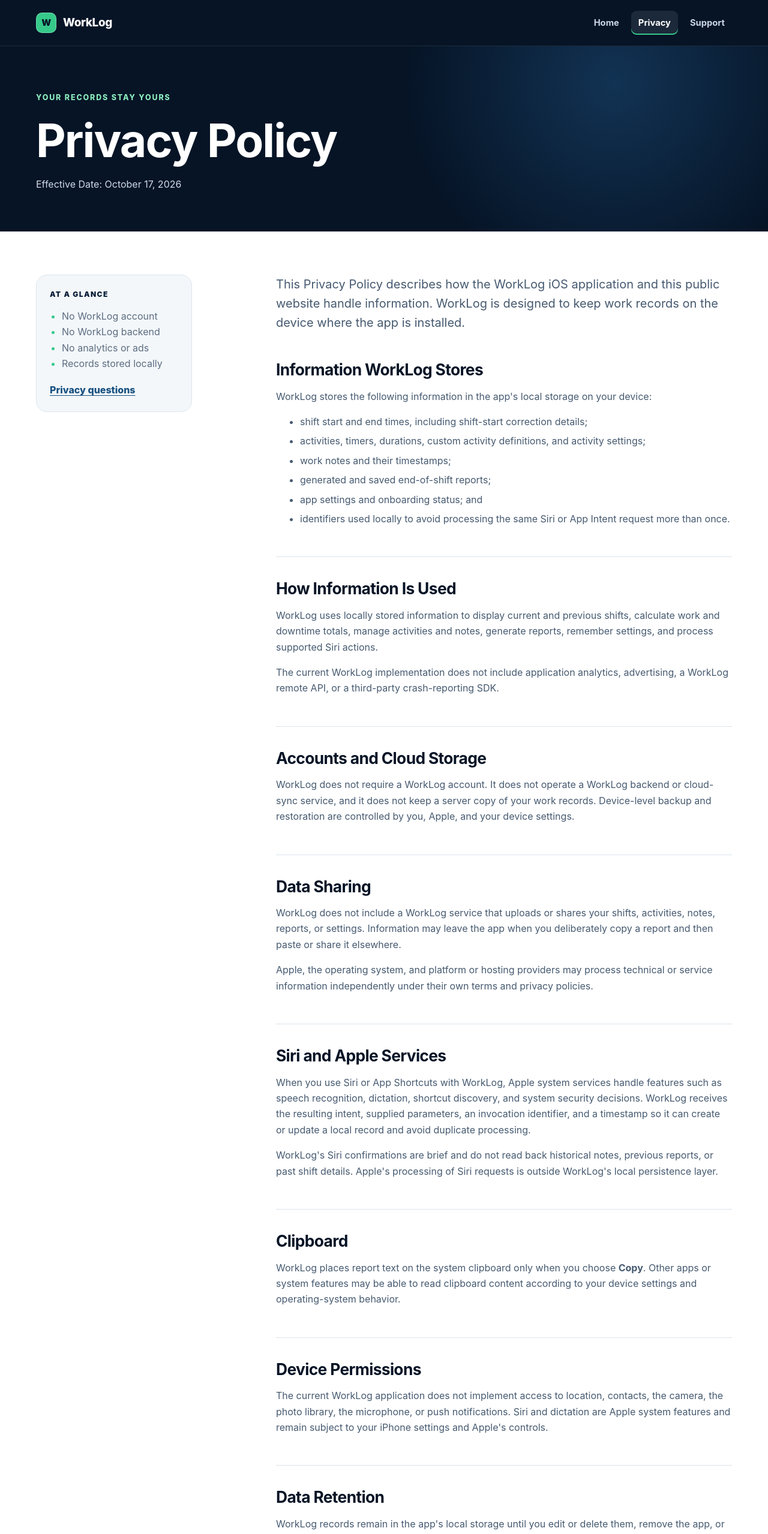
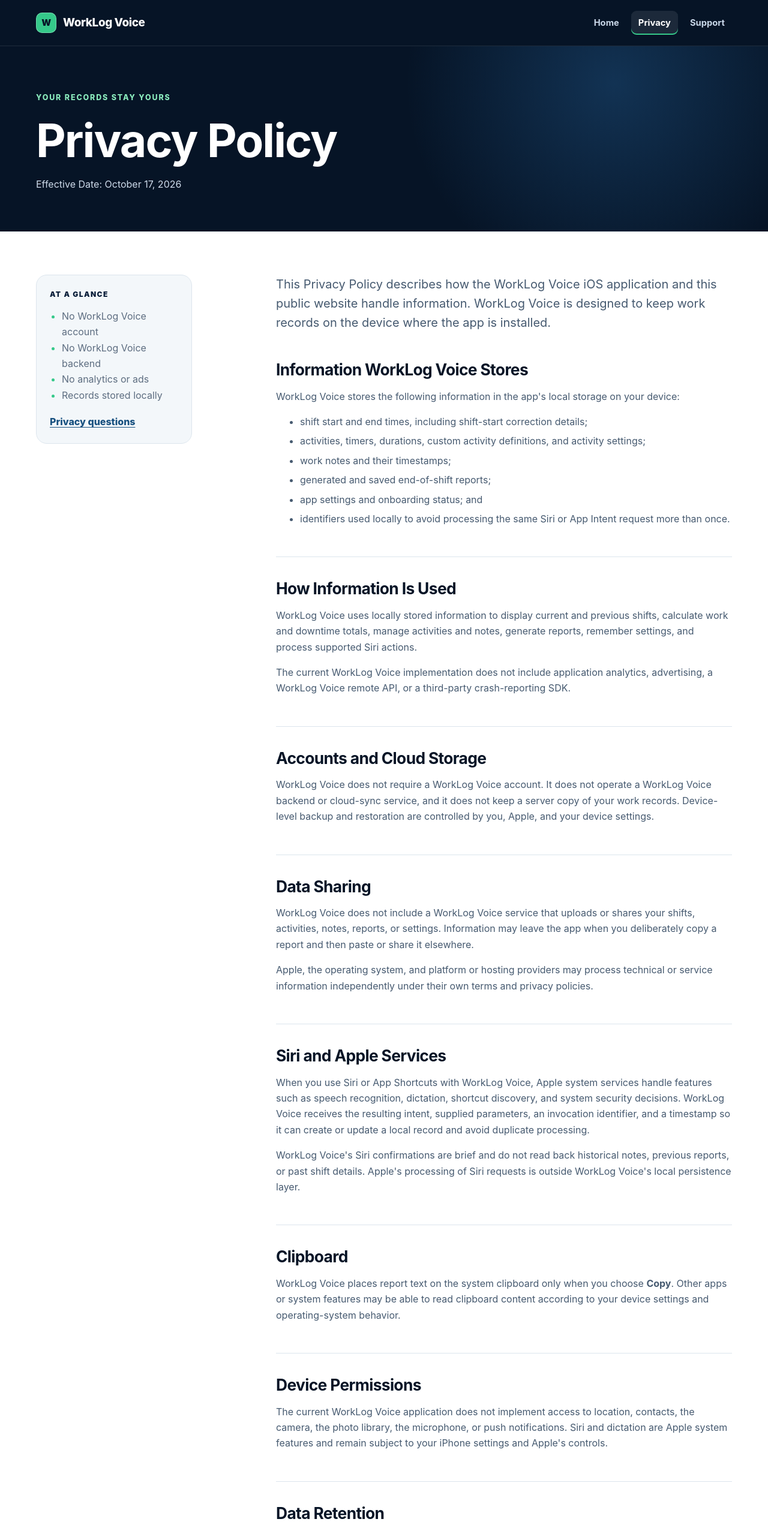
Before and after one commit to cford436-create/worklog-site, a website: page privacy/index.html in a window 1280 px wide. Shown: the top 2558 px of the page at 60% size. Drawn offline with Linux system fonts and the light colour scheme.

Commit message:
Rename site branding to WorkLog Voice

```diff
--- a/package.json
+++ b/package.json
@@ -2,7 +2,7 @@
   "name": "worklog-public-site",
   "version": "1.0.0",
   "private": true,
-  "description": "Public website for the WorkLog iOS app",
+  "description": "Public website for the WorkLog Voice iOS app",
   "scripts": {
     "dev": "node server.mjs"
   }
--- a/privacy/index.html
+++ b/privacy/index.html
@@ -3,16 +3,16 @@
 <head>
   <meta charset="utf-8">
   <meta name="viewport" content="width=device-width, initial-scale=1">
-  <meta name="description" content="The WorkLog Privacy Policy explains how the app handles local work records and Apple system services.">
+  <meta name="description" content="The WorkLog Voice Privacy Policy explains how the app handles local work records and Apple system services.">
   <meta name="theme-color" content="#0b1f3a">
-  <title>Privacy Policy — WorkLog</title>
+  <title>Privacy Policy — WorkLog Voice</title>
   <link rel="stylesheet" href="/styles.css">
 </head>
 <body>
   <a class="skip-link" href="#main-content">Skip to main content</a>
   <header class="site-header">
     <div class="shell header-inner">
-      <a class="brand" href="/" aria-label="WorkLog home"><span class="brand-mark" aria-hidden="true">W</span><span>WorkLog</span></a>
+      <a class="brand" href="/" aria-label="WorkLog Voice home"><span class="brand-mark" aria-hidden="true">W</span><span>WorkLog Voice</span></a>
       <nav class="site-nav" aria-label="Primary navigation"><a href="/">Home</a><a class="active" href="/privacy/" aria-current="page">Privacy</a><a href="/support/">Support</a></nav>
     </div>
   </header>
@@ -30,8 +30,8 @@
       <aside class="document-aside" aria-label="Privacy summary">
         <p class="aside-label">At a glance</p>
         <ul>
-          <li>No WorkLog account</li>
-          <li>No WorkLog backend</li>
+          <li>No WorkLog Voice account</li>
+          <li>No WorkLog Voice backend</li>
           <li>No analytics or ads</li>
           <li>Records stored locally</li>
         </ul>
@@ -39,39 +39,39 @@
       </aside>
 
       <article class="document-content">
-        <p class="document-intro">This Privacy Policy describes how the WorkLog iOS application and this public website handle information. WorkLog is designed to keep work records on the device where the app is installed.</p>
+        <p class="document-intro">This Privacy Policy describes how the WorkLog Voice iOS application and this public website handle information. WorkLog Voice is designed to keep work records on the device where the app is installed.</p>
 
-        <section><h2>Information WorkLog Stores</h2><p>WorkLog stores the following information in the app's local storage on your device:</p><ul><li>shift start and end times, including shift-start correction details;</li><li>activities, timers, durations, custom activity definitions, and activity settings;</li><li>work notes and their timestamps;</li><li>generated and saved end-of-shift reports;</li><li>app settings and onboarding status; and</li><li>identifiers used locally to avoid processing the same Siri or App Intent request more than once.</li></ul></section>
+        <section><h2>Information WorkLog Voice Stores</h2><p>WorkLog Voice stores the following information in the app's local storage on your device:</p><ul><li>shift start and end times, including shift-start correction details;</li><li>activities, timers, durations, custom activity definitions, and activity settings;</li><li>work notes and their timestamps;</li><li>generated and saved end-of-shift reports;</li><li>app settings and onboarding status; and</li><li>identifiers used locally to avoid processing the same Siri or App Intent request more than once.</li></ul></section>
 
-        <section><h2>How Information Is Used</h2><p>WorkLog uses locally stored information to display current and previous shifts, calculate work and downtime totals, manage activities and notes, generate reports, remember settings, and process supported Siri actions.</p><p>The current WorkLog implementation does not include application analytics, advertising, a WorkLog remote API, or a third-party crash-reporting SDK.</p></section>
+        <section><h2>How Information Is Used</h2><p>WorkLog Voice uses locally stored information to display current and previous shifts, calculate work and downtime totals, manage activities and notes, generate reports, remember settings, and process supported Siri actions.</p><p>The current WorkLog Voice implementation does not include application analytics, advertising, a WorkLog Voice remote API, or a third-party crash-reporting SDK.</p></section>
 
-        <section><h2>Accounts and Cloud Storage</h2><p>WorkLog does not require a WorkLog account. It does not operate a WorkLog backend or cloud-sync service, and it does not keep a server copy of your work records. Device-level backup and restoration are controlled by you, Apple, and your device settings.</p></section>
+        <section><h2>Accounts and Cloud Storage</h2><p>WorkLog Voice does not require a WorkLog Voice account. It does not operate a WorkLog Voice backend or cloud-sync service, and it does not keep a server copy of your work records. Device-level backup and restoration are controlled by you, Apple, and your device settings.</p></section>
 
-        <section><h2>Data Sharing</h2><p>WorkLog does not include a WorkLog service that uploads or shares your shifts, activities, notes, reports, or settings. Information may leave the app when you deliberately copy a report and then paste or share it elsewhere.</p><p>Apple, the operating system, and platform or hosting providers may process technical or service information independently under their own terms and privacy policies.</p></section>
+        <section><h2>Data Sharing</h2><p>WorkLog Voice does not include a WorkLog Voice service that uploads or shares your shifts, activities, notes, reports, or settings. Information may leave the app when you deliberately copy a report and then paste or share it elsewhere.</p><p>Apple, the operating system, and platform or hosting providers may process technical or service information independently under their own terms and privacy policies.</p></section>
 
-        <section><h2>Siri and Apple Services</h2><p>When you use Siri or App Shortcuts with WorkLog, Apple system services handle features such as speech recognition, dictation, shortcut discovery, and system security decisions. WorkLog receives the resulting intent, supplied parameters, an invocation identifier, and a timestamp so it can create or update a local record and avoid duplicate processing.</p><p>WorkLog's Siri confirmations are brief and do not read back historical notes, previous reports, or past shift details. Apple's processing of Siri requests is outside WorkLog's local persistence layer.</p></section>
+        <section><h2>Siri and Apple Services</h2><p>When you use Siri or App Shortcuts with WorkLog Voice, Apple system services handle features such as speech recognition, dictation, shortcut discovery, and system security decisions. WorkLog Voice receives the resulting intent, supplied parameters, an invocation identifier, and a timestamp so it can create or update a local record and avoid duplicate processing.</p><p>WorkLog Voice's Siri confirmations are brief and do not read back historical notes, previous reports, or past shift details. Apple's processing of Siri requests is outside WorkLog Voice's local persistence layer.</p></section>
 
-        <section><h2>Clipboard</h2><p>WorkLog places report text on the system clipboard only when you choose <strong>Copy</strong>. Other apps or system features may be able to read clipboard content according to your device settings and operating-system behavior.</p></section>
+        <section><h2>Clipboard</h2><p>WorkLog Voice places report text on the system clipboard only when you choose <strong>Copy</strong>. Other apps or system features may be able to read clipboard content according to your device settings and operating-system behavior.</p></section>
 
-        <section><h2>Device Permissions</h2><p>The current WorkLog application does not implement access to location, contacts, the camera, the photo library, the microphone, or push notifications. Siri and dictation are Apple system features and remain subject to your iPhone settings and Apple's controls.</p></section>
+        <section><h2>Device Permissions</h2><p>The current WorkLog Voice application does not implement access to location, contacts, the camera, the photo library, the microphone, or push notifications. Siri and dictation are Apple system features and remain subject to your iPhone settings and Apple's controls.</p></section>
 
-        <section><h2>Data Retention</h2><p>WorkLog records remain in the app's local storage until you edit or delete them, remove the app, or the device or operating system otherwise removes or restores app data. Deleting or reinstalling WorkLog may permanently remove locally stored records. WorkLog cannot recover a separate server copy.</p></section>
+        <section><h2>Data Retention</h2><p>WorkLog Voice records remain in the app's local storage until you edit or delete them, remove the app, or the device or operating system otherwise removes or restores app data. Deleting or reinstalling WorkLog Voice may permanently remove locally stored records. WorkLog Voice cannot recover a separate server copy.</p></section>
 
-        <section><h2>Children's Privacy</h2><p>WorkLog is a general-purpose work-record tool and is not designed specifically for children. Parents and guardians should decide whether the app is appropriate for a child in their care. WorkLog does not create user accounts or collect information through a WorkLog-operated online service.</p></section>
+        <section><h2>Children's Privacy</h2><p>WorkLog Voice is a general-purpose work-record tool and is not designed specifically for children. Parents and guardians should decide whether the app is appropriate for a child in their care. WorkLog Voice does not create user accounts or collect information through a WorkLog Voice-operated online service.</p></section>
 
-        <section><h2>Security</h2><p>WorkLog relies on iOS and your device's security controls to protect locally stored app data. You are responsible for securing your device and deciding where copied report text is pasted or shared. No storage or security method can be guaranteed to prevent every risk.</p></section>
+        <section><h2>Security</h2><p>WorkLog Voice relies on iOS and your device's security controls to protect locally stored app data. You are responsible for securing your device and deciding where copied report text is pasted or shared. No storage or security method can be guaranteed to prevent every risk.</p></section>
 
-        <section><h2>Third-Party Services</h2><p>WorkLog uses Apple platform services for app distribution and supported Siri/App Intent features. Those services are governed by Apple's policies. The public WorkLog website contains no account system, analytics, advertising, tracking scripts, or site-set cookies. Its hosting provider may process routine request information needed to deliver the site under the provider's own policy.</p></section>
+        <section><h2>Third-Party Services</h2><p>WorkLog Voice uses Apple platform services for app distribution and supported Siri/App Intent features. Those services are governed by Apple's policies. The public WorkLog Voice website contains no account system, analytics, advertising, tracking scripts, or site-set cookies. Its hosting provider may process routine request information needed to deliver the site under the provider's own policy.</p></section>
 
-        <section><h2>Changes to This Privacy Policy</h2><p>This policy may be updated if WorkLog's features or information practices change. The current version will be posted on this page with its effective date. Review the policy when installing an update that changes WorkLog's data practices.</p></section>
+        <section><h2>Changes to This Privacy Policy</h2><p>This policy may be updated if WorkLog Voice's features or information practices change. The current version will be posted on this page with its effective date. Review the policy when installing an update that changes WorkLog Voice's data practices.</p></section>
 
-        <section><h2>Contact</h2><p>For privacy questions or WorkLog support, email <a href="mailto:worklogappsupport@gmail.com">worklogappsupport@gmail.com</a>.</p></section>
+        <section><h2>Contact</h2><p>For privacy questions or WorkLog Voice support, email <a href="mailto:worklogappsupport@gmail.com">worklogappsupport@gmail.com</a>.</p></section>
       </article>
     </div>
   </main>
 
   <footer class="site-footer">
-    <div class="shell footer-inner"><div><a class="brand footer-brand" href="/"><span class="brand-mark" aria-hidden="true">W</span><span>WorkLog</span></a><p>Hands-Free Workday Tracking</p></div><nav aria-label="Footer navigation"><a href="/privacy/">Privacy Policy</a><a href="/support/">Support</a><a href="mailto:worklogappsupport@gmail.com">Email Support</a></nav><p class="copyright">© 2026 WorkLog</p></div>
+    <div class="shell footer-inner"><div><a class="brand footer-brand" href="/"><span class="brand-mark" aria-hidden="true">W</span><span>WorkLog Voice</span></a><p>Hands-Free Workday Tracking</p></div><nav aria-label="Footer navigation"><a href="/privacy/">Privacy Policy</a><a href="/support/">Support</a><a href="mailto:worklogappsupport@gmail.com">Email Support</a></nav><p class="copyright">© 2026 WorkLog Voice</p></div>
   </footer>
 </body>
 </html>
--- a/server.mjs
+++ b/server.mjs
@@ -69,5 +69,5 @@ const server = createServer(async (request, response) => {
 });
 
 server.listen(port, host, () => {
-  console.log(`WorkLog site preview: http://${host}:${port}/`);
+  console.log(`WorkLog Voice site preview: http://${host}:${port}/`);
 });
```
Also changed, not shown: index.html (+14 -14 lines), support/index.html (+12 -12 lines), README.md.
